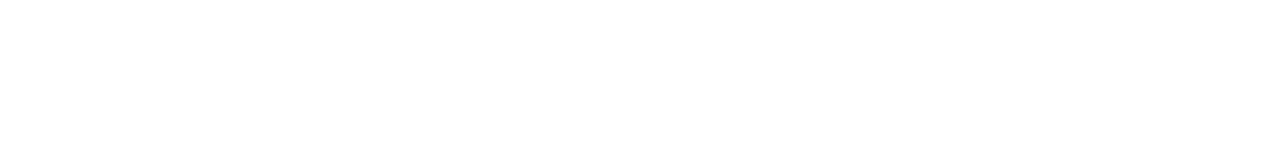
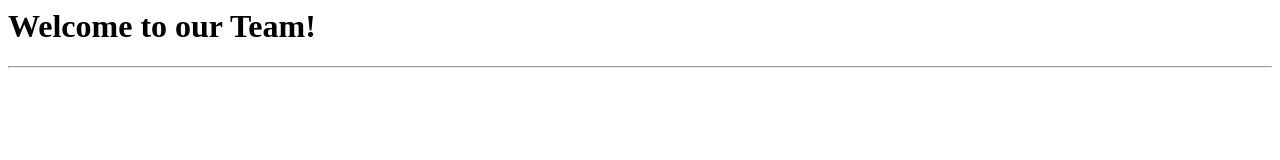
Before and after one commit to ThrottleM/ths-games.github.io, a plain HTML site: page index.html in a window 1280 px wide. Drawn offline with Linux system fonts and the light colour scheme.

Commit message:
Added big Title and added a link to a css file

```diff
--- a/index.html
+++ b/index.html
@@ -1,3 +1,11 @@
 <html>
+  <head>
+    <title>Tumwater Game Team | Home</title>
+    <link rel="stylesheet" src="/style/main.css">
+  </head>
 
+  <body>
+    <h1>Welcome to our Team!</h1>
+    <hr>
+  </body>
 </html>
```
